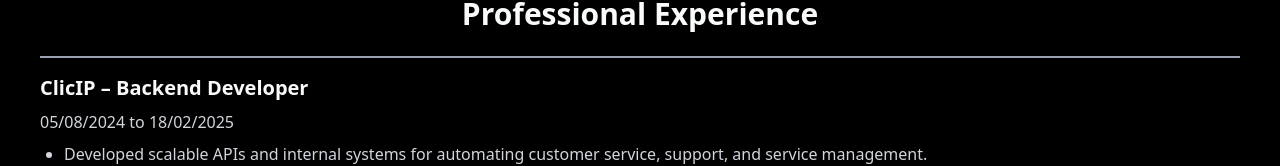
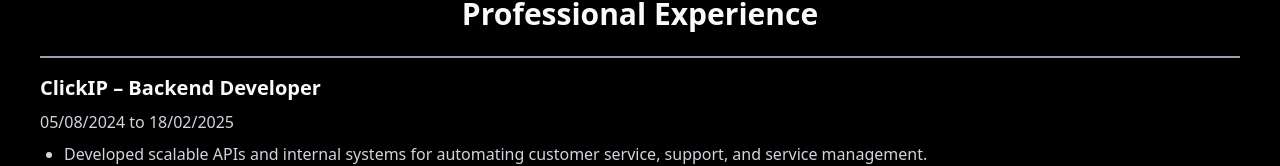
Before and after one commit to MendoncaGabriel/Portfolio, a React (Vite) app: page /about in a window 1280 px wide. Shown: the part 925-1091 px from the top of the page. Built offline with nearby package versions, Linux system fonts and the light colour scheme.

Commit message:
fix: correction name experience

```diff
--- a/src/pages/AboutMe.tsx
+++ b/src/pages/AboutMe.tsx
@@ -64,7 +64,7 @@
           <h2 className="text-3xl font-semibold  text-center">Professional Experience</h2>
 
           <div className="border-t-2 border-gray-400 pt-4">
-            <h3 className="text-xl font-semibold ">ClicIP – Backend Developer</h3>
+            <h3 className="text-xl font-semibold ">ClickIP – Backend Developer</h3>
             <p className="text-gray-300 font-light mt-2">
               <b>05/08/2024 to 18/02/2025</b>
             </p>
```
